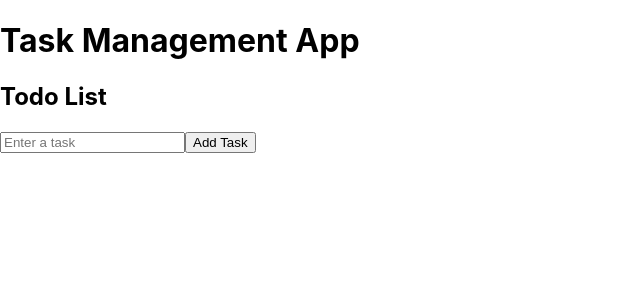
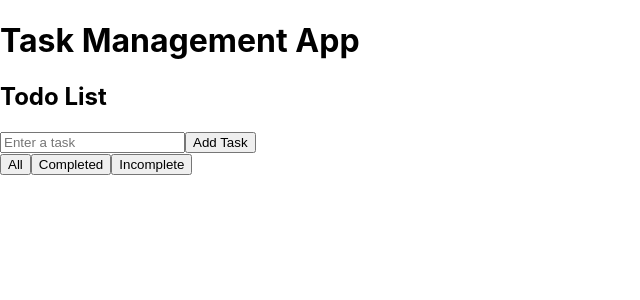
Before and after one commit to garyhermos07/task-management-app, a React (Create React App) app: page / in a window 1280 px wide. Shown: the top 300 px of the page, without its empty margins (0-640 px from the left). Built offline with nearby package versions, Linux system fonts and the light colour scheme.

Commit message:
Add todo filter functionality

```diff
--- a/src/App.js
+++ b/src/App.js
@@ -3,6 +3,7 @@ import { useState } from "react";
 function App() {
   const [task, setTask] = useState("");
   const [tasks, setTasks] = useState ([]);
+  const [filter, setFilter] = useState("all");
 
   const addTask = () => {
     if (task.trim() === "") return;
@@ -17,6 +18,19 @@ function App() {
 
      setTask("");
   };
+
+     const filteredTasks = tasks.filter((item) => {
+      if (filter === "completed") {
+         return item.completed;
+      }
+
+       if (filter === "incomplete") {
+         return !item.completed;
+       }
+
+         return true;
+
+     });
   return (
     <div>
       <h1>Task Management App</h1>
@@ -31,9 +45,20 @@ function App() {
      />
 
      <button onClick={addTask}>Add Task</button>
+        <div>
+          <button onClick={() => setFilter("all")}>All</button>
+
+          <button onClick={() => setFilter("completed")}>
+            Completed
+          </button>
+
+          <button onClick={() => setFilter("incomplete")}>
+            Incomplete
+          </button>
+        </div>
 
      <ul>
-     {tasks.map((item,index) => (
+     {filteredTasks.map((item,index) => (
       <li key={index}>
         <span
           style={{
```
